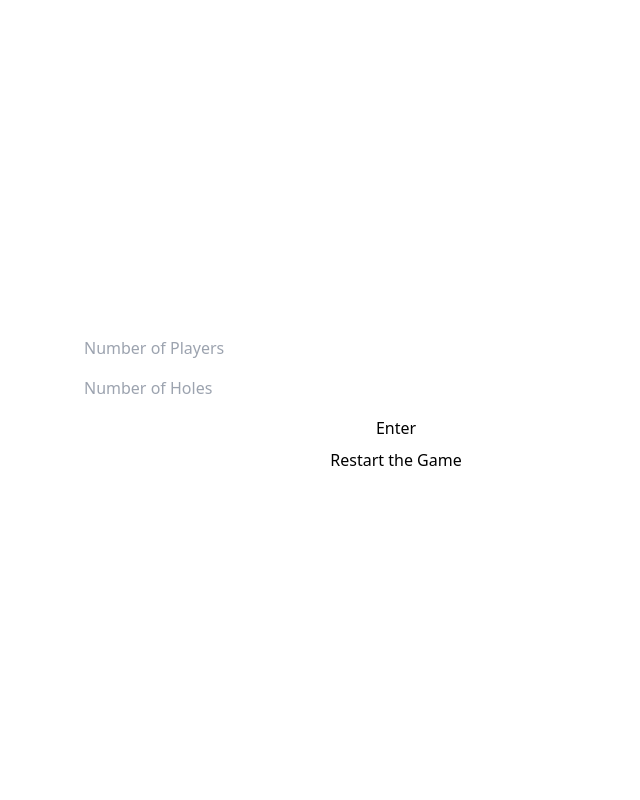
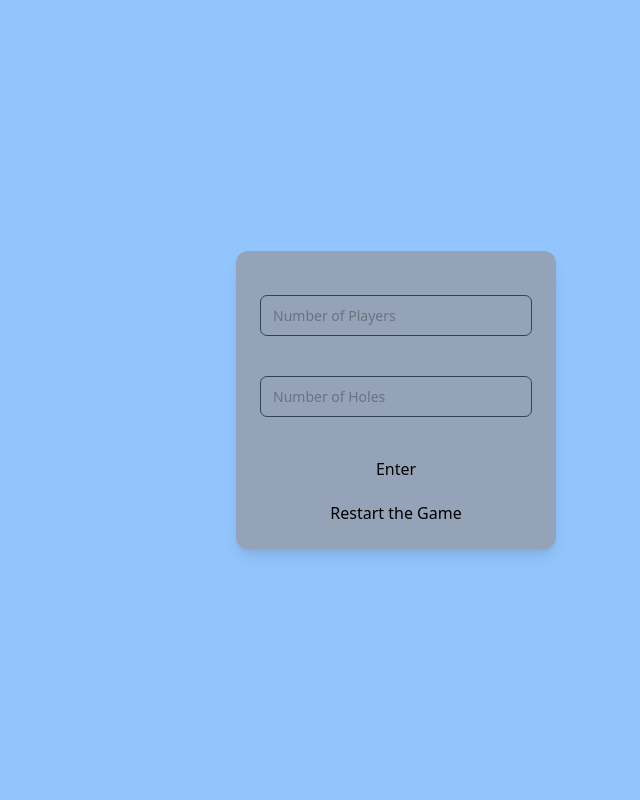
Before and after one commit to BenForino/MiniGolfCalculator, a PHP site: page / in a window 1280 px wide. Shown: the whole page, without its empty margins (244-884 px from the left). Run offline with PHP 8.4, Linux system fonts and the light colour scheme.

Commit message:
Significant UI Changes (#7)
* Css Testing

* CSS Changes

* Dark theme

* Bug Fixes

* CalcDiv CSS

* And Again...

* Further CSS Changes

* CSS

* JS

* Again///

* CSS Changes

```diff
--- a/html/index.html
+++ b/html/index.html
@@ -1,5 +1,5 @@
 <!DOCTYPE html>
-<html lang="en">
+<html lang="en" data-theme="dark">
 	<head>
 		<meta charset="UTF-8" />
 		<meta name="viewport" content="width=device-width, initial-scale=1.0" />
@@ -11,11 +11,14 @@
 		<link rel="stylesheet" href="tw.css" />
 	</head>
 
-	<body>
-		<div id="calcDiv">
-			<div id="playerSetup"></div>
+	<body class="bg-blue-300">
+		<div
+			id="calcDiv"
+			class="p-6 min-w-80 mx-auto bg-slate-400 rounded-xl shadow-lg flex flex-col items-center"
+		>
+			<div id="playerSetup" class="min-w-full mx-2 py-5"></div>
 			<div id="calcContainer"></div>
-			<div id="restart">
+			<div id="restart" class="">
 				<button type="button" id="restartBt">Restart the Game</button>
 			</div>
 		</div>
--- a/html/scripts/scoringCalc.js
+++ b/html/scripts/scoringCalc.js
@@ -126,12 +126,12 @@ function initSetup() {
 	$("#playerSetup").empty();
 	$("#playerSetup").show();
 	$("#calcContainer").empty();
-	$form = $('<form id="playerSelect"></form>');
+	$form = $('<form id="playerSelect" class="form-primary"></form>');
 	$form.append(
-		'<input type="number" placeholder="Number of Players" name="playerCount" min="1" max="10" > '
+		'<input type="number" class="input-primary" placeholder="Number of Players" name="playerCount" min="1" max="10" > '
 	);
 	$form.append(
-		'<input type="number" placeholder="Number of Holes" name="holesCount" min="1" max="20" > '
+		'<input type="number" class="input-primary" placeholder="Number of Holes" name="holesCount" min="1" max="20" > '
 	);
 	$form.append('<input type="button" value="Enter" id="psBt" >');
 	$form.appendTo("#playerSetup");
@@ -146,10 +146,10 @@ function initSetup() {
 
 function drawNameInput() {
 	$("#playerSetup").empty();
-	$form = $('<form id="playerNames"></form>');
+	$form = $('<form id="playerNames" class="form-primary"></form>');
 	for (let index = 0; index < players.length; index++) {
 		$form.append(
-			'<input type="text" placeholder="Player ' +
+			'<input type="text" class="input-primary" placeholder="Player ' +
 			(Number(index) + 1) +
 			' name" name="' +
 			index +
@@ -203,10 +203,10 @@ function createPlayerInput(count) {
 	$("#calcContainer").append(
 		"<p>Holes Remaining: " + holesRemaining + "</p>"
 	);
-	$form = $('<form id="scoreInput"></form>');
+	$form = $('<form id="scoreInput" class="form-primary"></form>');
 	for (let index = 0; index < players.length; index++) {
 		$form.append(
-			'<input type="number" placeholder="Player: ' +
+			'<input type="number" class="input-primary" placeholder="Player: ' +
 			players[index].getName() +
 			'" name="' +
 			index +
--- a/html/tw.css
+++ b/html/tw.css
@@ -1,5 +1,5 @@
 /*
-! tailwindcss v3.3.6 | MIT License | https://tailwindcss.com
+! tailwindcss v3.4.3 | MIT License | https://tailwindcss.com
 */
 
 /*
@@ -32,9 +32,11 @@
 4. Use the user's configured `sans` font-family by default.
 5. Use the user's configured `sans` font-feature-settings by default.
 6. Use the user's configured `sans` font-variation-settings by default.
+7. Disable tap highlights on iOS
 */
 
-html {
+html,
+:host {
   line-height: 1.5;
   /* 1 */
   -webkit-text-size-adjust: 100%;
@@ -44,12 +46,14 @@ html {
   -o-tab-size: 4;
      tab-size: 4;
   /* 3 */
-  font-family: ui-sans-serif, system-ui, -apple-system, BlinkMacSystemFont, "Segoe UI", Roboto, "Helvetica Neue", Arial, "Noto Sans", sans-serif, "Apple Color Emoji", "Segoe UI Emoji", "Segoe UI Symbol", "Noto Color Emoji";
+  font-family: ui-sans-serif, system-ui, sans-serif, "Apple Color Emoji", "Segoe UI Emoji", "Segoe UI Symbol", "Noto Color Emoji";
   /* 4 */
   font-feature-settings: normal;
   /* 5 */
   font-variation-settings: normal;
   /* 6 */
+  -webkit-tap-highlight-color: transparent;
+  /* 7 */
 }
 
 /*
@@ -207,6 +211,8 @@ textarea {
   /* 1 */
   line-height: inherit;
   /* 1 */
+  letter-spacing: inherit;
+  /* 1 */
   color: inherit;
   /* 1 */
   margin: 0;
@@ -230,9 +236,9 @@ select {
 */
 
 button,
-[type='button'],
-[type='reset'],
-[type='submit'] {
+input:where([type='button']),
+input:where([type='reset']),
+input:where([type='submit']) {
   -webkit-appearance: button;
   /* 1 */
   background-color: transparent;
@@ -488,6 +494,10 @@ video {
   --tw-backdrop-opacity:  ;
   --tw-backdrop-saturate:  ;
   --tw-backdrop-sepia:  ;
+  --tw-contain-size:  ;
+  --tw-contain-layout:  ;
+  --tw-contain-paint:  ;
+  --tw-contain-style:  ;
 }
 
 ::backdrop {
@@ -538,10 +548,133 @@ video {
   --tw-backdrop-opacity:  ;
   --tw-backdrop-saturate:  ;
   --tw-backdrop-sepia:  ;
+  --tw-contain-size:  ;
+  --tw-contain-layout:  ;
+  --tw-contain-paint:  ;
+  --tw-contain-style:  ;
+}
+
+.input-primary {
+  height: 100%;
+  width: 100%;
+  border-radius: 7px;
+  border-width: 1px;
+  --tw-border-opacity: 1;
+  border-color: rgb(51 65 85 / var(--tw-border-opacity));
+  background-color: transparent;
+  padding-left: 0.75rem;
+  padding-top: 0.625rem;
+  padding-bottom: 0.625rem;
+  padding-right: 2.25rem !important;
+  font-family: ui-sans-serif, system-ui, sans-serif, "Apple Color Emoji", "Segoe UI Emoji", "Segoe UI Symbol", "Noto Color Emoji";
+  font-size: 0.875rem;
+  line-height: 1.25rem;
+  font-weight: 400;
+}
+
+.input-primary::-moz-placeholder {
+  --tw-placeholder-opacity: 1;
+  color: rgb(107 114 128 / var(--tw-placeholder-opacity));
+}
+
+.input-primary::placeholder {
+  --tw-placeholder-opacity: 1;
+  color: rgb(107 114 128 / var(--tw-placeholder-opacity));
+}
+
+.input-primary {
+  outline-style: solid;
+  outline-width: 0px;
+  transition-property: all;
+  transition-timing-function: cubic-bezier(0.4, 0, 0.2, 1);
+  transition-duration: 150ms;
+}
+
+.input-primary:focus {
+  border-width: 2px;
+  --tw-border-opacity: 1;
+  border-color: rgb(236 72 153 / var(--tw-border-opacity));
+  outline-width: 0px;
+}
+
+.input-primary:disabled {
+  border-width: 0px;
+  --tw-bg-opacity: 1;
+  background-color: rgb(248 250 252 / var(--tw-bg-opacity));
+}
+
+.form-primary {
+  display: flex;
+  flex-direction: column;
+}
+
+.form-primary > :not([hidden]) ~ :not([hidden]) {
+  --tw-space-y-reverse: 0;
+  margin-top: calc(2.5rem * calc(1 - var(--tw-space-y-reverse)));
+  margin-bottom: calc(2.5rem * var(--tw-space-y-reverse));
+}
+
+.mx-2 {
+  margin-left: 0.5rem;
+  margin-right: 0.5rem;
+}
+
+.mx-auto {
+  margin-left: auto;
+  margin-right: auto;
+}
+
+.flex {
+  display: flex;
 }
 
 .table {
   display: table;
+}
+
+.min-w-80 {
+  min-width: 20rem;
+}
+
+.min-w-full {
+  min-width: 100%;
+}
+
+.flex-col {
+  flex-direction: column;
+}
+
+.items-center {
+  align-items: center;
+}
+
+.rounded-xl {
+  border-radius: 0.75rem;
+}
+
+.bg-blue-300 {
+  --tw-bg-opacity: 1;
+  background-color: rgb(147 197 253 / var(--tw-bg-opacity));
+}
+
+.bg-slate-400 {
+  --tw-bg-opacity: 1;
+  background-color: rgb(148 163 184 / var(--tw-bg-opacity));
+}
+
+.p-6 {
+  padding: 1.5rem;
+}
+
+.py-5 {
+  padding-top: 1.25rem;
+  padding-bottom: 1.25rem;
+}
+
+.shadow-lg {
+  --tw-shadow: 0 10px 15px -3px rgb(0 0 0 / 0.1), 0 4px 6px -4px rgb(0 0 0 / 0.1);
+  --tw-shadow-colored: 0 10px 15px -3px var(--tw-shadow-color), 0 4px 6px -4px var(--tw-shadow-color);
+  box-shadow: var(--tw-ring-offset-shadow, 0 0 #0000), var(--tw-ring-shadow, 0 0 #0000), var(--tw-shadow);
 }
 
 body {
@@ -552,29 +685,8 @@ body {
   margin: 0;
 }
 
-#calcDiv {
-  width: 50vw;
-  display: flex;
-  flex-direction: column;
-  align-items: center;
-}
-
 #playerSetup {
   width: inherit;
-}
-
-#playerSetup form {
-  display: flex;
-  flex-direction: column;
-}
-
-#playerSetup form input {
-  margin: 0.5em;
-}
-
-#scoreInput {
-  display: flex;
-  flex-direction: column;
 }
 
 #scoreInput input {
--- a/package.json
+++ b/package.json
@@ -3,6 +3,6 @@
     "js-cookie": "^3.0.1"
   },
   "devDependencies": {
-    "tailwindcss": "^3.3.6"
+    "tailwindcss": "^3.4.3"
   }
 }
--- a/tailwind.config.js
+++ b/tailwind.config.js
@@ -1,8 +1,8 @@
 /** @type {import('tailwindcss').Config} */
 module.exports = {
   content: ["./html/**/*.{html,js}"],
-  theme: {
-    extend: {},
+  daisyui: {
+    themes: ["light", "dark", "cupcake"],
   },
   plugins: [],
 }
```
Also changed, not shown: html/style.css (+10 -18 lines), package-lock.json.
